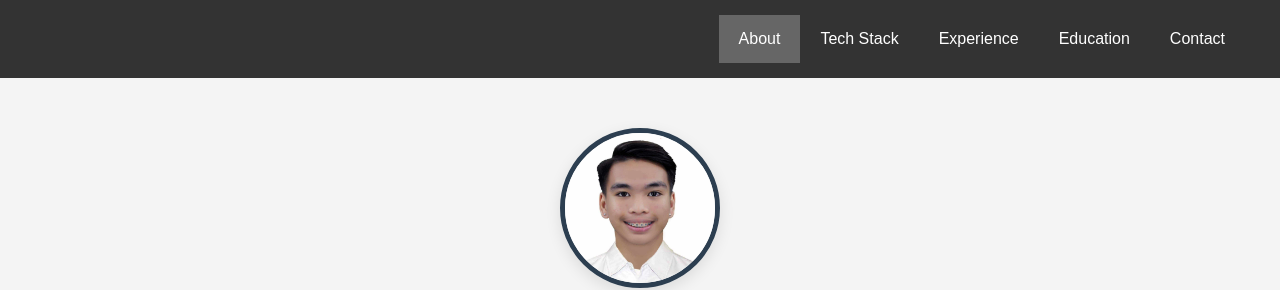
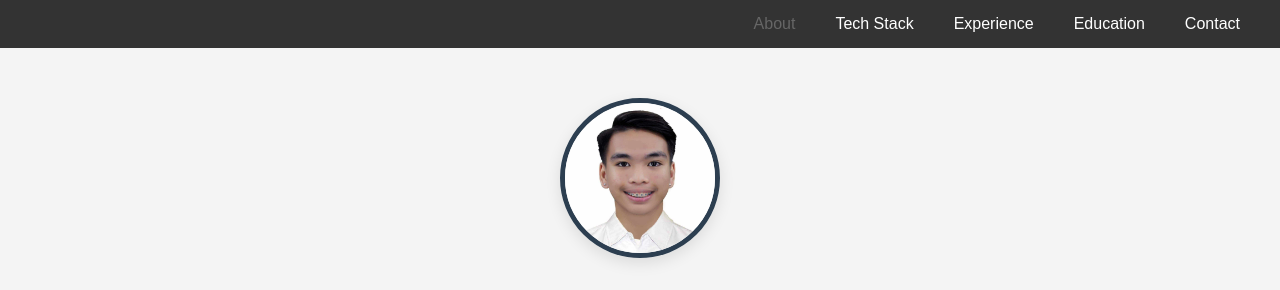
Before and after one commit to david-simon-fauni/portfolio, a plain HTML site: page index.html in a window 1280 px wide. In both pictures the pointer is over the link "About". Shown: the top 290 px of the page. Drawn offline with Linux system fonts and the light colour scheme.

Commit message:
header hover effect

```diff
--- a/style.css
+++ b/style.css
@@ -24,7 +24,7 @@ main {
 header {
     background-color: #333;
     color: white;
-    padding: 15px;
+
 }
 
 .nav-container {
@@ -61,7 +61,8 @@ header {
 
 .tabs-left li a:hover,
 .tabs-right li a:hover {
-  background: #666;
+
+  color: #666;
 }
 
 .about-container {
```
